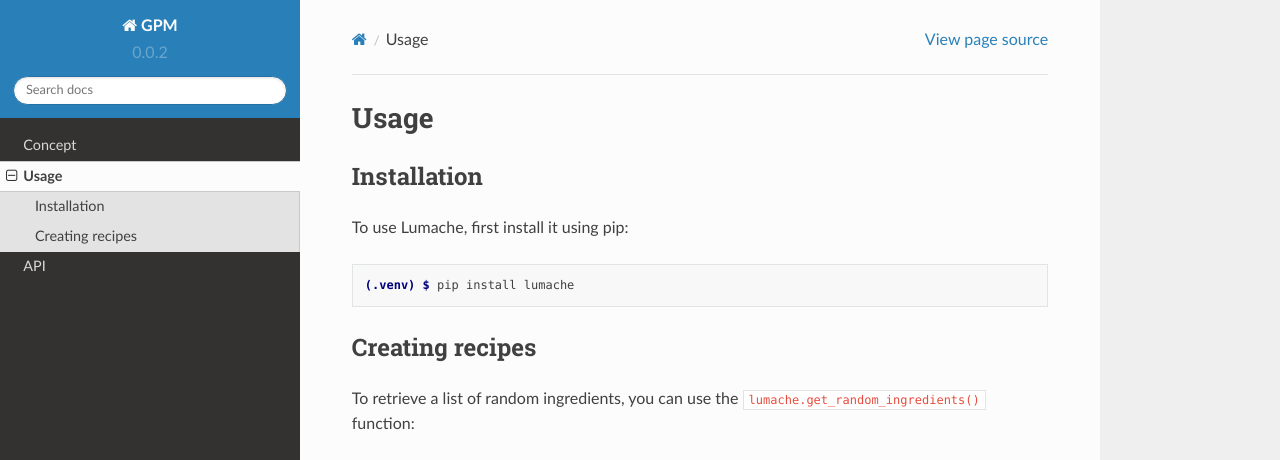
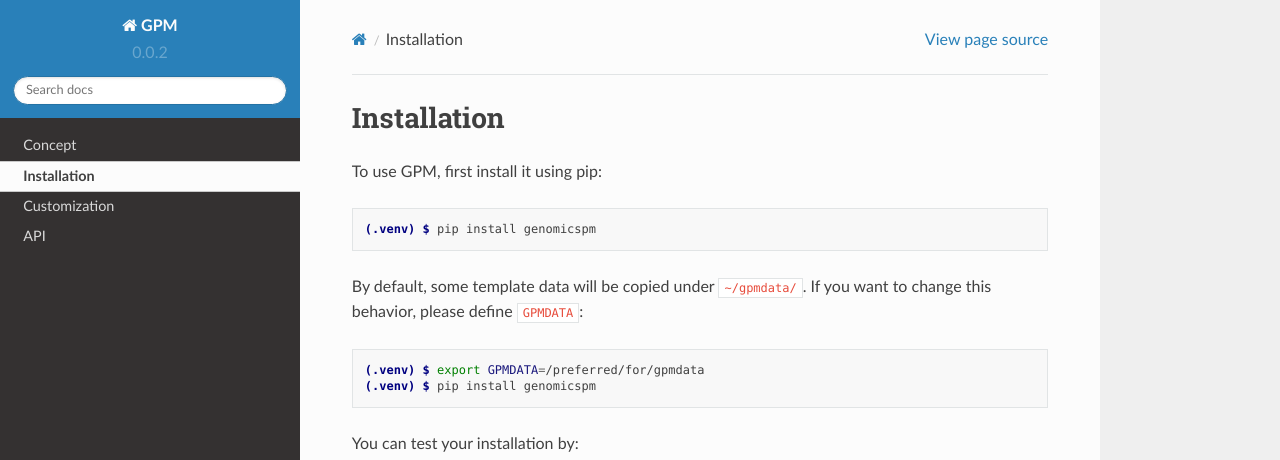
Before and after one commit to chaochungkuo/GPM, a Sphinx documentation site: the page built from docs/source/usage.rst, in a window 1280 px wide and 1095 px high. Shown: the top 460 px of the window. Built offline with Sphinx 7.4.7 and the Read the Docs theme 2.0.0, drawn with Linux system fonts in a browser that asks for light colours; some of the changed text lies outside the part shown; grey boxes are pictures that could not be loaded.

Commit message:
add docs

```diff
--- a/docs/source/index.rst
+++ b/docs/source/index.rst
@@ -1,7 +1,7 @@
 Welcome to GPM's documentation!
 ===================================
 
-**GPM (Genomic Project Manager)** is a powerful tool designed to streamline and automate bioinformatic workflows within a core facility.
+**GPM (Genomic Project Manager)** is a versatile command-line tool designed for managing and automating bioinformatic workflows.
 
 Check out the :doc:`usage` section for further information, including
 how to :ref:`installation` the project.
@@ -16,4 +16,5 @@ Contents
 .. toctree::
    concept
    usage
+   customization
    api
--- a/docs/source/usage.rst
+++ b/docs/source/usage.rst
@@ -1,34 +1,23 @@
-Usage
+Installation
 =====
 
 .. _installation:
 
-Installation
-------------
-
-To use Lumache, first install it using pip:
+To use GPM, first install it using pip:
 
 .. code-block:: console
 
-   (.venv) $ pip install lumache
+   (.venv) $ pip install genomicspm
 
-Creating recipes
-----------------
+By default, some template data will be copied under ``~/gpmdata/``. If you want to change this behavior, please define ``GPMDATA``:
 
-To retrieve a list of random ingredients,
-you can use the ``lumache.get_random_ingredients()`` function:
+.. code-block:: console
 
-.. autofunction:: lumache.get_random_ingredients
+   (.venv) $ export GPMDATA=/preferred/for/gpmdata
+   (.venv) $ pip install genomicspm
 
-The ``kind`` parameter should be either ``"meat"``, ``"fish"``,
-or ``"veggies"``. Otherwise, :py:func:`lumache.get_random_ingredients`
-will raise an exception.
+You can test your installation by:
 
-.. autoexception:: lumache.InvalidKindError
+.. code-block:: console
 
-For example:
-
-
->>> import lumache
->>> lumache.get_random_ingredients()
-['shells', 'gorgonzola', 'parsley']
+   (.venv) $ gpm --help
--- a/setup.py
+++ b/setup.py
@@ -73,9 +73,9 @@ for copy_folder in data_folders:
 with open("README.md", "r") as fh:
     long_description = fh.read()
 
-short_description = 'The Genomic Project Manager is a powerful tool designed '
-'to streamline and automate bioinformatic workflows within a '
-'core facility.'
+short_description = 'GPM (Genomic Project Manager) is a versatile '
+'command-line tool designed for managing and automating bioinformatic '
+'workflows.'
 
 setup(
     name='gpm',
```
Also changed, not shown: docs/source/concept.rst (+8 -25 lines).
